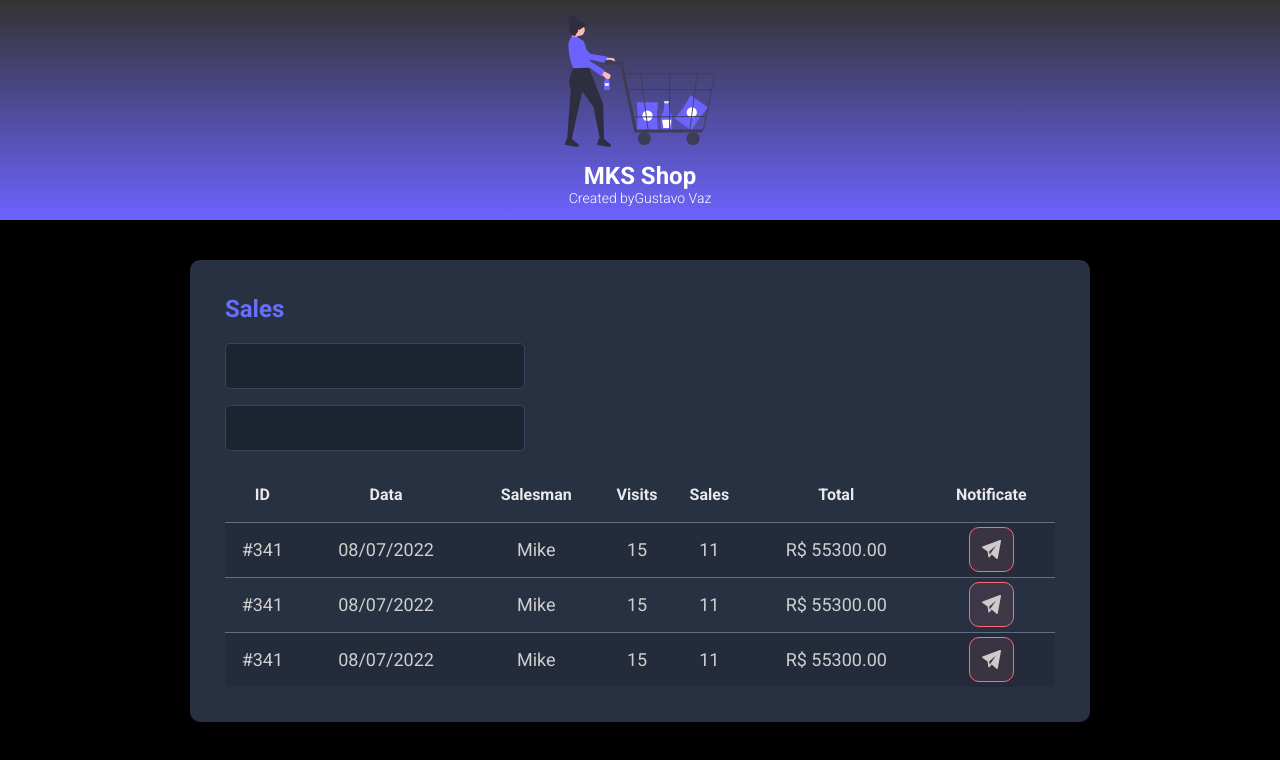
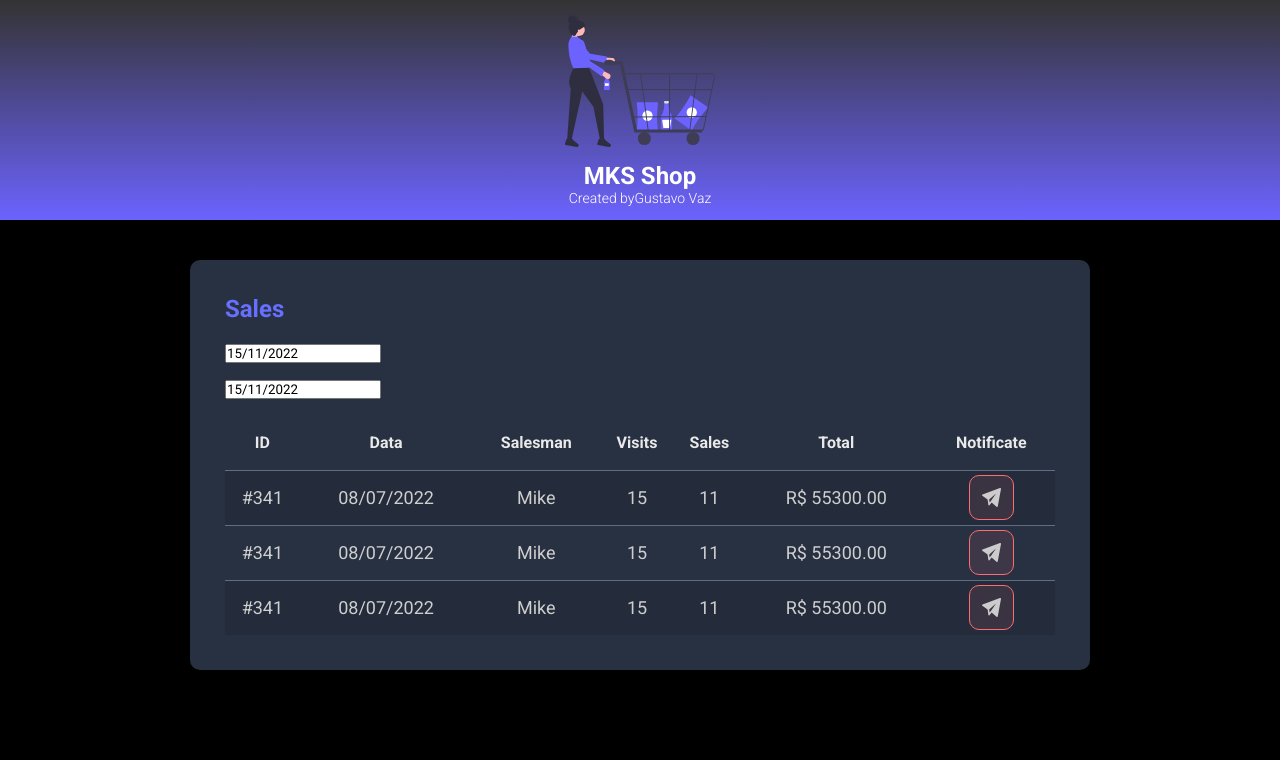
Before and after one commit to gustavovaznet/app-mks, a React (Vite) app in the folder frontend/: page / in a window 1280 px wide. Shown: the top 760 px of the page. Built offline with nearby package versions, Linux system fonts and the light colour scheme.

Commit message:
Add datepicker function

```diff
--- a/frontend/package.json
+++ b/frontend/package.json
@@ -9,7 +9,9 @@
     "preview": "vite preview"
   },
   "dependencies": {
+    "@types/react-datepicker": "4.4.2",
     "react": "^18.2.0",
+    "react-datepicker": "4.8.0",
     "react-dom": "^18.2.0"
   },
   "devDependencies": {
--- a/frontend/src/components/SalesCard/index.tsx
+++ b/frontend/src/components/SalesCard/index.tsx
@@ -1,4 +1,7 @@
 import NotificationButton from "../NotificationButton"
+
+import DatePicker from "react-datepicker";
+import "react-datepicker/dist/react-datepicker.css";
 
 import './styles.css'
 
@@ -10,10 +13,20 @@
         <h2 className="mksshop-sales-title">Sales</h2>
         <div>
           <div className="mksshop-form-control-container">
-                <input className="mksshop-form-control" type="text" />
+            <DatePicker
+              selected={new Date()}
+              onChange={(date: Date) => { }}
+              className="dsmeta-form-control"
+              dateFormat="dd/MM/yyyy"
+            />
           </div>
           <div className="mksshop-form-control-container">
-                <input className="mksshop-form-control" type="text" />
+            <DatePicker
+              selected={new Date()}
+              onChange={(date: Date) => { }}
+              className="dsmeta-form-control"
+              dateFormat="dd/MM/yyyy"
+            />
           </div>
         </div>
         <div>
@@ -39,7 +52,7 @@
                 <td>R$ 55300.00</td>
                 <td>
                   <div className="mksshop-red-btn-container">
-                        <NotificationButton/>
+                    <NotificationButton />
                   </div>
                 </td>
               </tr>
@@ -52,7 +65,7 @@
                 <td>R$ 55300.00</td>
                 <td>
                   <div className="mksshop-red-btn-container">
-                        <NotificationButton/>
+                    <NotificationButton />
                   </div>
                 </td>
               </tr>
@@ -65,7 +78,7 @@
                 <td>R$ 55300.00</td>
                 <td>
                   <div className="mksshop-red-btn-container">
-                        <NotificationButton/>
+                    <NotificationButton />
                   </div>
                 </td>
               </tr>
```
Also changed, not shown: 1 other file (tests, documents, lock files or other folders). Lines whose indentation alone changed are shown as unchanged.
